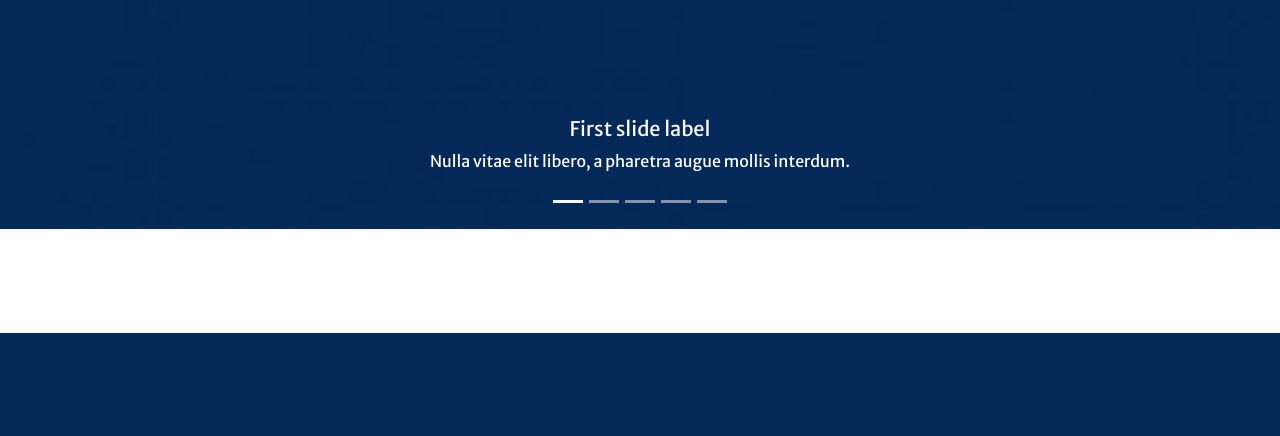
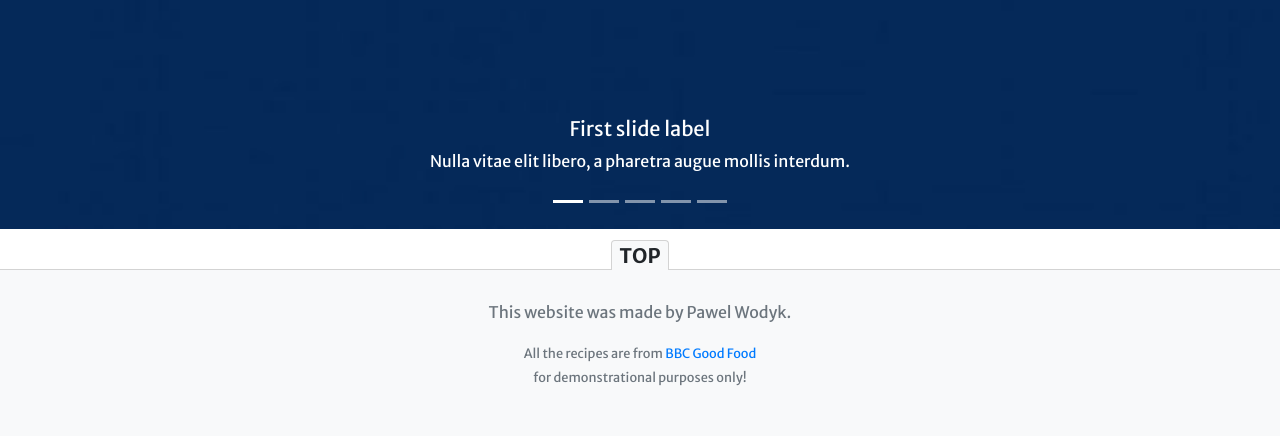
Before and after one commit to pawodyk/CI_MilestoneProject3, a Flask app: page / in a window 1280 px wide. Shown: the part 467-903 px from the top of the page. Before the commit the page ends 800 px from the top, so only its background shows below. Run offline with Flask 2, Linux system fonts and the light colour scheme; some libraries are stand-ins or nearby versions.

Commit message:
Added the footer and updated the stylesheet

```diff
--- a/static/css/myStyles.css
+++ b/static/css/myStyles.css
@@ -61,6 +61,50 @@ body {
     font-style: italic;
 }
 
+.recipe-info span {
+    font-size: 1.2em;
+}
+
+.button-main,
+.button-secondary {
+    width: 100%;
+    max-width: 300px;
+    vertical-align: center;
+    text-align: center;
+}
+
+footer {
+    border-top: 1px lightgray solid;
+    margin-top:40px;
+}
+
+#back-top-in-footer {
+
+    height: 30px;
+    font-size: 20px;
+    position: relative;
+    top: -30px;
+    border: 1px lightgray solid;
+    border-bottom: none;
+    border-bottom-left-radius: 0;
+    border-bottom-right-radius: 0;
+
+}
+
+.object-fit-cover {
+    object-fit: cover;
+}
+
+input[type=number]::-webkit-inner-spin-button,
+input[type=number]::-webkit-outer-spin-button {
+    -webkit-appearance: none;
+    margin: 0;
+}
+
+input[type=number] {
+    -moz-appearance: textfield;
+}
+
 /* Small devices (landscape phones, 576px and up) */
 
 @media (min-width: 576px) {
--- a/templates/base.html
+++ b/templates/base.html
@@ -52,9 +52,15 @@
   </nav>
 
 
-
   {% block content %} {% endblock %}
 
+
+  <footer class="text-center text-muted bg-light mb-0 pb-5" >
+    <a href="#" id="back-top-in-footer" class="badge badge-light">TOP</a>
+    <p>This website was made by Pawel Wodyk.</p>
+    <small>All the recipes are from <a href="https://www.bbcgoodfood.com/" class="text-decoration-none">BBC Good Food</a><br> for demonstrational purposes only!</small>
+
+  </footer>
 
   <script type="text/javascript" src="{{url_for('static', filename='js/jquery-3.4.1.min.js') }}"></script>
   <script type="text/javascript" src="{{url_for('static', filename='js/bootstrap.bundle.min.js') }}"></script>
```
